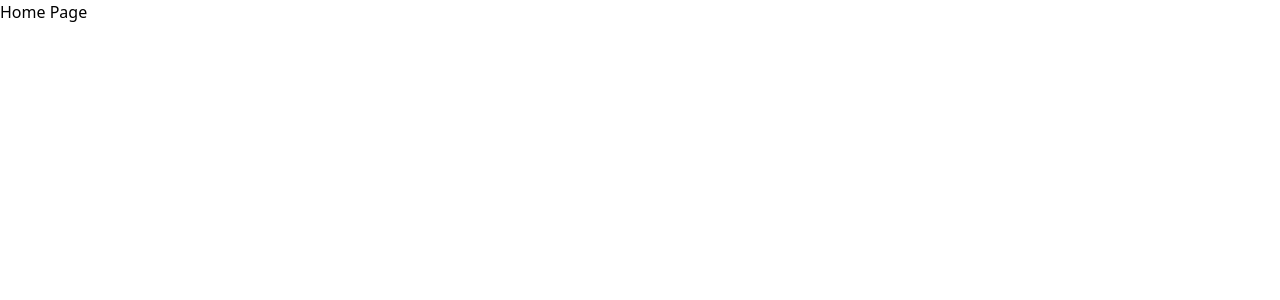
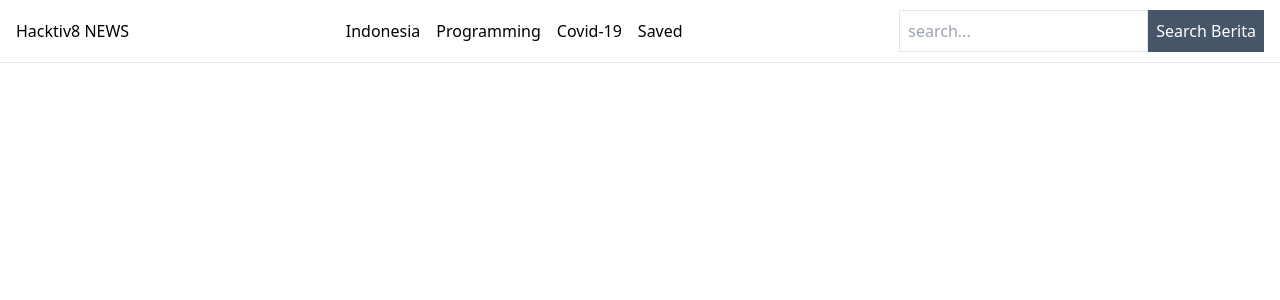
Before and after one commit to Hacktiv8-Group-14/Hacktiv8-News, a React (Create React App) app: page / in a window 1280 px wide. Shown: the top 300 px of the page. Built offline with nearby package versions, Linux system fonts and the light colour scheme.

Commit message:
add componenet,atoms,molecules

```diff
--- a/package.json
+++ b/package.json
@@ -8,8 +8,10 @@
     "@testing-library/react": "^13.4.0",
     "@testing-library/user-event": "^13.5.0",
     "axios": "^1.1.2",
+    "prop-types": "^15.8.1",
     "react": "^18.2.0",
     "react-dom": "^18.2.0",
+    "react-icons": "^4.4.0",
     "react-redux": "^8.0.4",
     "react-router-dom": "^6.4.2",
     "react-scripts": "5.0.1",
--- a/src/App.js
+++ b/src/App.js
@@ -6,8 +6,8 @@ function App() {
   return (
     <BrowserRouter>
       <Routes>
-          <Route path='/' element={<Homepage/>}></Route>
-          <Route path='/programming' element={<ProgrammingPage/>}></Route>
+          <Route path='/' element={<Homepage/>}/>
+          <Route path='/programming' element={<ProgrammingPage/>}/>
       </Routes>
     </BrowserRouter>
   );
--- /dev/null
+++ b/src/component/atoms/Button/index.jsx
@@ -0,0 +1,32 @@
+import PropTypes from 'prop-types'
+
+function Button (props) {
+    const {onClick, className,type, disabled, children} = props
+
+    return (
+        <button
+        onClick={onClick}
+        type={type}
+        disabled={disabled}
+        className={className}
+        >
+        {children}
+        </button>
+    )
+}
+
+Button.propTypes = {
+    onClick: PropTypes.func,
+    type: PropTypes.string,
+    className : PropTypes.string,
+    disabled : PropTypes.bool
+}
+
+Button.defaultProps = {
+    onClick: () => {},
+    className: '',
+    disabled: false,
+    type: ''
+}
+
+export default Button
--- /dev/null
+++ b/src/component/atoms/FormInput/index.jsx
@@ -0,0 +1,35 @@
+import PropTypes from 'prop-types'
+
+function FormInput (props) {
+    const {type, id, placeholder, className, ...rest} = props
+
+
+return (
+    <div>
+        <input
+        type={type}
+        id={id}
+        className={className}
+        placeholder={placeholder}
+        {...rest}
+        />
+    </div>
+)
+
+}
+
+FormInput.propTypes = {
+    type: PropTypes.string,
+    id: PropTypes.string,
+    className: PropTypes.string,
+    placeholder: PropTypes.string
+}
+
+FormInput.defaultProps = {
+    type : 'text',
+    id: '',
+    className: '',
+    placeholder: 'search...'
+}
+
+export default FormInput
--- /dev/null
+++ b/src/component/atoms/Logo/Index.jsx
@@ -0,0 +1,5 @@
+export default function Logo () {
+    return (
+        <div>Hacktiv8 NEWS</div>
+    )
+}
--- /dev/null
+++ b/src/component/molecules/Navbar/index.jsx
@@ -0,0 +1,46 @@
+import { useState } from "react";
+import { Link } from "react-router-dom";
+import { AiOutlineMenu } from "react-icons/ai";
+import Button from "../../atoms/Button";
+import FormInput from "../../atoms/FormInput";
+import Logo from "../../atoms/Logo/Index";
+
+export default function Navbar () {
+
+    const [nav, setNav] = useState(false)
+
+    const handleNav = () => {
+        setNav(!nav)
+    }
+
+    return (
+        <nav className="bg-white px-2 sm:px-4 py-2.5 dark:bg-gray-900 fixed w-full z-20 top-0 left-0 border-b border-gray-200 dark:border-gray-600">
+            <div className="container flex flex-wrap justify-between items-center mx-auto">
+                <Logo/>
+                <div className="flex md:order-2">
+                    <div className="flex mr-3 md:mr-0">
+                        <FormInput className="p-2 text-black border"/>
+                        <Button
+                        type="submit"
+                        children = "Search Berita"
+                        className= "text-white bg-slate-600 p-2"
+                        />
+                    </div>
+                    <Button
+                        onClick={handleNav}
+                        className="inline-flex items-center p-2 text-sm text-gray-500 rounded-lg md:hidden hover:bg-gray-100 focus:outline-none focus:ring-2 focus:ring-gray-200 dark:text-gray-400 dark:hover:bg-gray-700 dark:focus:ring-gray-600">
+                        <AiOutlineMenu size={25}/>
+                    </Button>
+                </div>
+                <div className="hidden justify-between items-center w-full md:flex md:w-auto md:order-1">
+                    <Link to="/" className="mr-4">Indonesia</Link>
+                    <Link to="/programming" className="mr-4">Programming</Link>
+                    <Link to="/" className="mr-4">Covid-19</Link>
+                    <Link to="/">Saved</Link>
+                </div>
+            </div>
+        </nav>
+
+
+    )
+}
--- a/src/pages/Homepages.jsx
+++ b/src/pages/Homepages.jsx
@@ -1,6 +1,10 @@
+import Navbar from "../component/molecules/Navbar";
+
 export default function Homepage () {
+
     return (
         <>
+        <Navbar/>
         <div>Home Page</div>
         </>
     )
--- a/src/pages/ProgrammingPage.jsx
+++ b/src/pages/ProgrammingPage.jsx
@@ -11,8 +11,9 @@ const ProgrammingPage = () => {
     const localDateFrom = new Date(d.getTime() - d.getTimezoneOffset()*60000);
 
     useEffect(() => {
-        dispatch(fetchNews(`https://newsapi.org/v2/everything?q=programming&from=${localDateFrom.toISOString()}&to=${localDateTo.toISOString()}&pageSize=20&sortBy=relevancy&searchIn=description,title&apiKey=c27a9a2133c74b0e93e975795a064a17`))
+        dispatch(fetchNews(`https://newsapi.org/v2/everything?q=programming&from=${localDateFrom.toISOString()}&to=${localDateTo.toISOString()}&pageSize=20&sortBy=relevancy&searchIn=description,title&apiKey=${process.env.REACT_APP_API_KEY}`))
     }, []);
+
 
     return(
         <div>Programming News</div>
```
Also changed, not shown: 2 other files (tests, documents, lock files or other folders).
